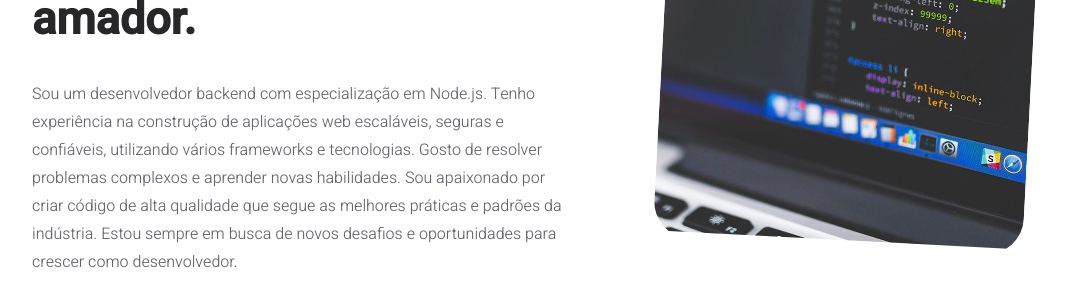
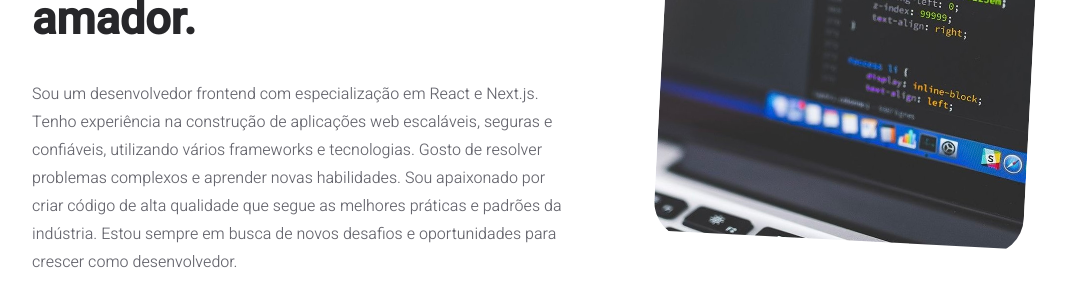
Before and after one commit to devbinho/portfolioFabio, a React (Create React App) app: page / in a window 1280 px wide. Shown: the part 490-794 px from the top of the page, without its empty margins (108-1179 px from the left). Built offline with nearby package versions, Linux system fonts and the light colour scheme.

Commit message:
corrigindo texto apresentacao

```diff
--- a/src/data/seo.js
+++ b/src/data/seo.js
@@ -2,14 +2,14 @@ const SEO = [
 	{
 		page: "home",
 		description:
-			"Sou um desenvolvedor backend com especialização em Node.js. Tenho experiência na construção de aplicações web escaláveis, seguras e confiáveis, utilizando vários frameworks e tecnologias.",
+			"Sou um desenvolvedor frontend com especialização em React e Next.js. Tenho experiência na construção de aplicações web escaláveis, seguras e confiáveis, utilizando vários frameworks e tecnologias.",
 		keywords: ["Tharindu", "Tharindu N", "Tharindu Nayanajith"],
 	},
 
 	{
 		page: "about",
 		description:
-			"Sou um desenvolvedor backend com especialização em Node.js. Tenho experiência na construção de aplicações web escaláveis, seguras e confiáveis, utilizando vários frameworks e tecnologias.",
+			"Sou um desenvolvedor frontend com especialização em React e Next.js. Tenho experiência na construção de aplicações web escaláveis, seguras e confiáveis, utilizando vários frameworks e tecnologias.",
 		keywords: ["Tharindu", "Tharindu N", "Tharindu Nayanajith"],
 	},
 
--- a/src/data/user.js
+++ b/src/data/user.js
@@ -15,7 +15,7 @@ const INFO = {
 	homepage: {
 		title: "Desenvolvedor full-stack de aplicativos web e móveis, e astronauta amador.",
 		description:
-			"Sou um desenvolvedor backend com especialização em Node.js. Tenho experiência na construção de aplicações web escaláveis, seguras e confiáveis, utilizando vários frameworks e tecnologias. Gosto de resolver problemas complexos e aprender novas habilidades. Sou apaixonado por criar código de alta qualidade que segue as melhores práticas e padrões da indústria. Estou sempre em busca de novos desafios e oportunidades para crescer como desenvolvedor.",
+			"Sou um desenvolvedor frontend com especialização em React e Next.js. Tenho experiência na construção de aplicações web escaláveis, seguras e confiáveis, utilizando vários frameworks e tecnologias. Gosto de resolver problemas complexos e aprender novas habilidades. Sou apaixonado por criar código de alta qualidade que segue as melhores práticas e padrões da indústria. Estou sempre em busca de novos desafios e oportunidades para crescer como desenvolvedor.",
 	},
 
 	about: {
```
